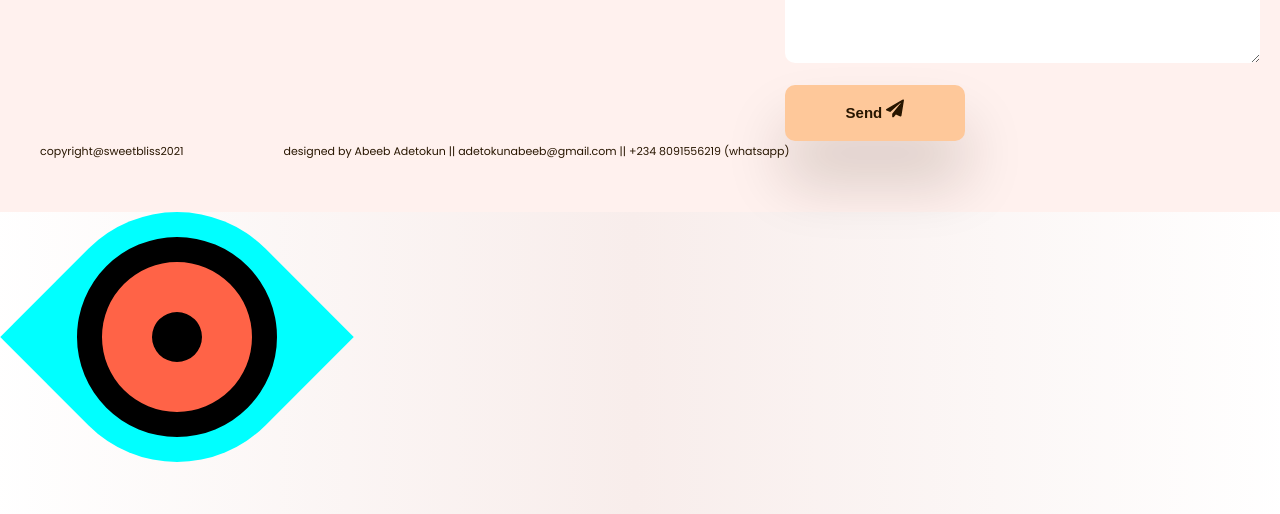
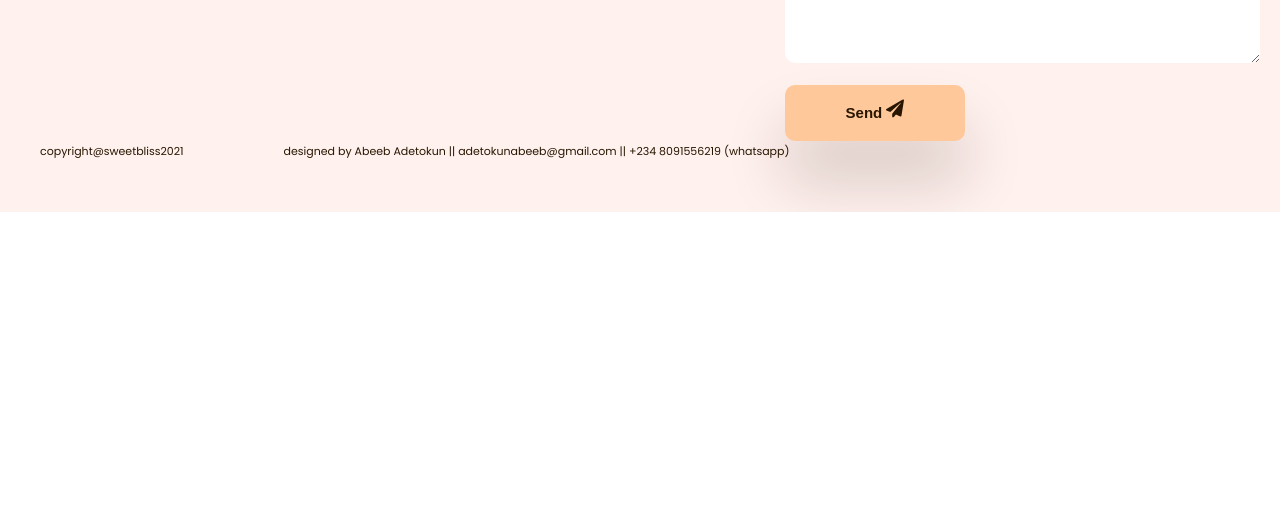
Before and after one commit to Abeebgit/sweetbliss, a plain HTML site: page index.html in a window 1280 px wide. Shown: the part 2979-3493 px from the top of the page. After the commit the page ends 3191 px from the top, so only its background shows below. Drawn offline with Linux system fonts and the light colour scheme.

Commit message:
Add files via upload

```diff
--- a/index.html
+++ b/index.html
@@ -301,15 +301,6 @@
             </div>
         </div>
     </footer>
-    <div class="back">
-        <div class="one">
-            <div class="two">
-                <div class="three">
-
-                </div>
-            </div>
-        </div>
-    </div>
 
     <script>
         const hamburger = document.getElementById('hamburger');
--- a/style.css
+++ b/style.css
@@ -754,44 +754,3 @@ textarea  {
     }
 }
 /* FOOTER ENDS----------------------------- */
-
-.back {
-    background-color: cyan;
-    width: 250px;
-    height: 250px;
-    border-radius: 50% 0;
-    transform: rotate(.125turn);
-    display: flex;
-    align-items: center;
-    justify-content: center;
-    position: absolute;
-    left: 52px;
-}
-
-.one {
-    background-color: black;
-    width: 200px;
-    height: 200px;
-    border-radius: 100%;
-    display: flex;
-    align-items: center;
-    justify-content: center;
-}
-.two {
-    background-color: tomato;
-    width: 150px;
-    height: 150px;
-    border-radius: 100%;
-    display: flex;
-    align-items: center;
-    justify-content: center;
-}
-.three {
-    background-color: black;
-    width: 50px;
-    height: 50px;
-    border-radius: 100%;
-    display: flex;
-    align-items: center;
-    justify-content: center;
-}
```
